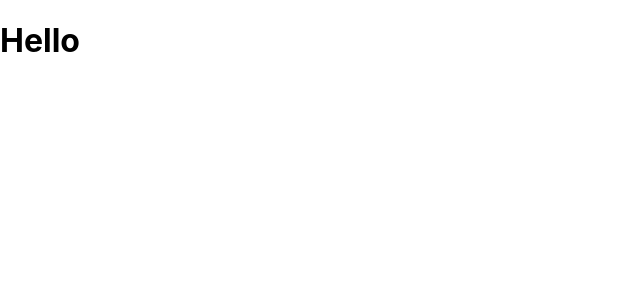
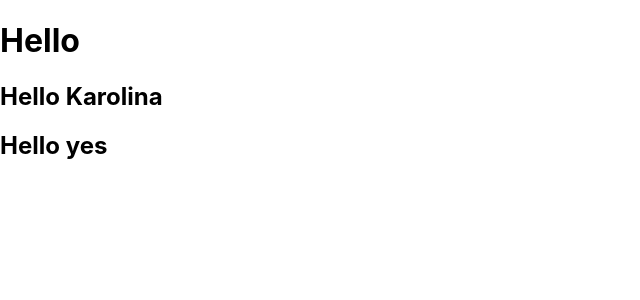
Before and after one commit to karchal/task-manager, a React (Create React App) app: page / in a window 1280 px wide. Shown: the top 300 px of the page, without its empty margins (0-640 px from the left). Built offline with nearby package versions, Linux system fonts and the light colour scheme.

Commit message:
use variables in App() function

```diff
--- a/src/App.js
+++ b/src/App.js
@@ -1,7 +1,11 @@
 function App() {
+    const name = 'Karolina'
+    const x = true
   return (
     <div className="container">
-      <h1>Hello</h1>
+        <h1>Hello</h1>
+        <h2>Hello {name}</h2>
+        <h2>Hello {x ? 'yes' : 'no'}</h2>
     </div>
   );
 }
```
